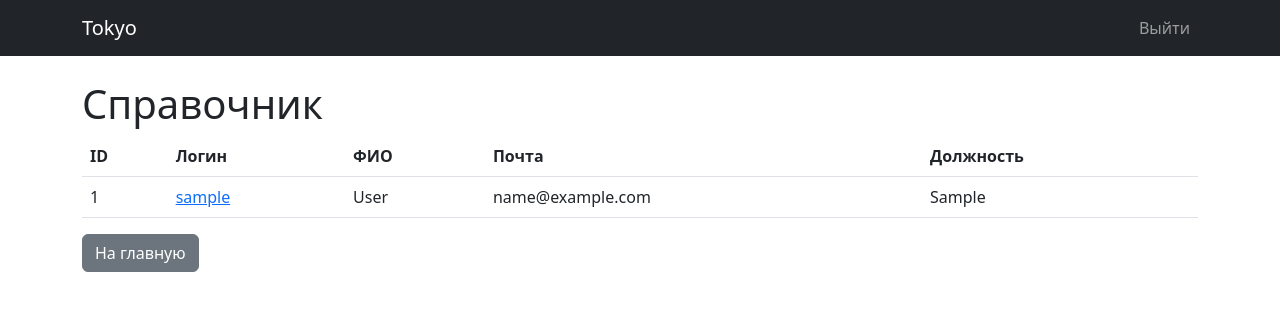
After one commit to reallyShould/Tokyo, a Flask app: page /users in a window 1280 px wide. The commit adds this page. Shown: the top 311 px of the page. Run offline with Flask 3, Linux system fonts and the light colour scheme; a user stored in the database is signed in; tables that the repository leaves empty hold one stand-in row (values such as "Sample post").

Commit message:
Daydream In Blue

```diff
--- a/app.py
+++ b/app.py
@@ -1,11 +1,15 @@
 from flask import Flask, render_template
 from flask_login import LoginManager
 from models import Users
-from routes import auth_routes, requests, incidents
+from routes import auth_routes, requests, incidents, users_list
 from config import Config
+import format_table
 
 app = Flask(__name__, )
 app.config.from_object(Config)
+
+app.jinja_env.globals['get_username'] = Users.get_username_by_id
+app.jinja_env.globals['change_names'] = format_table.change_names
 
 login_manager = LoginManager()
 login_manager.init_app(app)
@@ -30,6 +34,7 @@ users.init_db()
 app.register_blueprint(auth_routes)
 app.register_blueprint(requests.requests_bp)
 app.register_blueprint(incidents.incidents_bp)
+app.register_blueprint(users_list.users_bp)
 
 if __name__ == '__main__':
-    app.run(debug=True, host="0.0.0.0")
+    app.run(debug=True, host=Config.HOST, port=Config.PORT)
--- a/config.py
+++ b/config.py
@@ -1,4 +1,6 @@
 class Config:
+    HOST = "0.0.0.0"
+    PORT = "3276"
     SECRET_KEY = 'secret_key'
     SQLALCHEMY_DATABASE_URI = 'instance/data.db'
     SQLALCHEMY_TRACK_MODIFICATIONS = False
--- a/models.py
+++ b/models.py
@@ -25,6 +25,9 @@ class Users:
             CREATE TABLE IF NOT EXISTS users (
                 id INTEGER PRIMARY KEY AUTOINCREMENT,
                 username TEXT UNIQUE NOT NULL,
+                fullname TEXT,
+                mail TEXT,
+                spec TEXT,
                 password_hash BLOB NOT NULL,
                 role TEXT NOT NULL DEFAULT 'user'
             )
@@ -118,3 +121,13 @@ class Users:
         if result:
             return User(result[0], result[1], result[2], result[3])
         return None
+
+    def get_username_by_id(self, user_id):
+        conn = sqlite3.connect(config.Config.SQLALCHEMY_DATABASE_URI)
+        cursor = conn.cursor()
+        cursor.execute("SELECT username FROM users WHERE id = ?", (user_id,))
+        result = cursor.fetchone()
+        conn.close()
+        if result:
+            return result[0]
+        return "Неизвестный пользователь"
--- /dev/null
+++ b/routes/users_list.py
@@ -0,0 +1,71 @@
+from flask import Blueprint, render_template, request, redirect, url_for, flash, abort
+from flask_login import login_required, current_user
+import sqlite3
+import config
+from format_table import change_names
+
+users_bp = Blueprint('users', __name__)
+
+@users_bp.route("/users")
+@login_required
+def list_users():
+    conn = sqlite3.connect(config.Config.SQLALCHEMY_DATABASE_URI)
+    cursor = conn.cursor()
+    cursor.execute("SELECT id, username, fullname, mail, spec FROM users")
+    users = cursor.fetchall()
+
+    conn.close()
+
+    return render_template('users.html',
+                           users=users,
+                           is_specialist=current_user.is_specialist())
+
+@users_bp.route('/users/<int:user_id>')
+@login_required
+def view_user(user_id):
+    if not current_user.is_specialist():
+        abort(403)
+
+    conn = sqlite3.connect(config.Config.SQLALCHEMY_DATABASE_URI)
+    cursor = conn.cursor()
+    cursor.execute("SELECT id FROM users")
+    users = cursor.fetchall()
+    cursor.execute("SELECT username FROM users WHERE id = ?", (user_id,))
+    username = cursor.fetchone()[0]
+    cursor.execute("SELECT fullname FROM users WHERE id = ?", (user_id,))
+    fullname = cursor.fetchone()[0]
+    cursor.execute("SELECT mail FROM users WHERE id = ?", (user_id,))
+    mail = cursor.fetchone()[0]
+    cursor.execute("SELECT spec FROM users WHERE id = ?", (user_id,))
+    spec = cursor.fetchone()[0]
+    conn.close()
+
+    return render_template('user_detail.html',
+                           users=users,
+                           user_id=user_id,
+                           username=username,
+                           fullname=fullname,
+                           mail=mail,
+                           spec=spec,
+                           is_specialist=current_user.is_specialist())
+
+@users_bp.route('/users/<int:user_id>', methods=['POST'])
+@login_required
+def update_user(user_id):
+    if not current_user.is_specialist():
+        abort(403)
+
+    fullname = request.form['fullname'] or None
+    username = request.form['username']
+    mail = request.form['mail'] or None
+    spec = request.form['spec'] or None
+
+    conn = sqlite3.connect(config.Config.SQLALCHEMY_DATABASE_URI)
+    cursor = conn.cursor()
+    cursor.execute("UPDATE users SET fullname = ?, username = ?, mail = ?, spec = ? WHERE id = ?",
+                   (fullname, username, mail, spec, user_id))
+    conn.commit()
+    conn.close()
+
+    flash('Данные пользователя успешно обновлены!', 'success')
+    return redirect(url_for('users.view_user', user_id=user_id))
--- a/templates/incidents.html
+++ b/templates/incidents.html
@@ -22,9 +22,9 @@
                         {{ incident[1] }}
                     </a>
                 </td>
-                <td>{{ status }}</td>
+                <td>{{ change_names(incident[2]) }}</td>
                 <td>{{ incident[3] }}</td>
-                <td>{{ user }}</td>
+                <td>{{ get_username(None, incident[4]) }}</td>
             </tr>
             {% endfor %}
         </tbody>
--- a/templates/requests.html
+++ b/templates/requests.html
@@ -19,7 +19,7 @@
             <tr>
                 <td>{{ request[0] }}</td>
                 <td>{{ request[1] }}</td>
-                <td>{{ request[2] }}</td>
+                <td>{{ change_names(request[2]) }}</td>
                 <td>{{ request[3] }}</td>
                 <td>
                     <form action="{{ url_for('requests.close_request', request_id=request[0]) }}" method="POST" style="display:inline;">
--- /dev/null
+++ b/templates/users.html
@@ -0,0 +1,39 @@
+{% extends "base.html" %}
+
+{% block content %}
+<div class="container mt-4">
+    <h1>Справочник</h1>
+    <table class="table">
+        <thead>
+            <tr>
+                <th>ID</th>
+                <th>Логин</th>
+                <th>ФИО</th>
+                <th>Почта</th>
+                <th>Должность</th>
+            </tr>
+        </thead>
+        <tbody>
+            {% for user in users %}
+            <tr>
+                <td>{{user[0]}}</td>
+                <td>
+                    {% if is_specialist %}
+                    <a href="{{ url_for('users.view_user', user_id=user[0]) }}">
+                        {{ user[1] }}
+                    </a>
+                    {% endif %}
+                    {% if not is_specialist %}
+                    {{ user[1] }}
+                    {% endif %}
+                </td>
+                <td>{{ user[2] }}</td>
+                <td>{{ user[3] }}</td>
+                <td>{{ user[4] }}</td>
+            </tr>
+            {% endfor %}
+        </tbody>
+    </table>
+    <a href="{{ url_for('auth_routes.dashboard') }}" class="btn btn-secondary">На главную</a>
+</div>
+{% endblock %}
```
Also changed, not shown: routes/auth_routes.py (+15 -0 lines), routes/incidents.py (+3 -7 lines), templates/dashboard.html (+12 -1 lines), templates/user_detail.html (added, +44 -0 lines).
